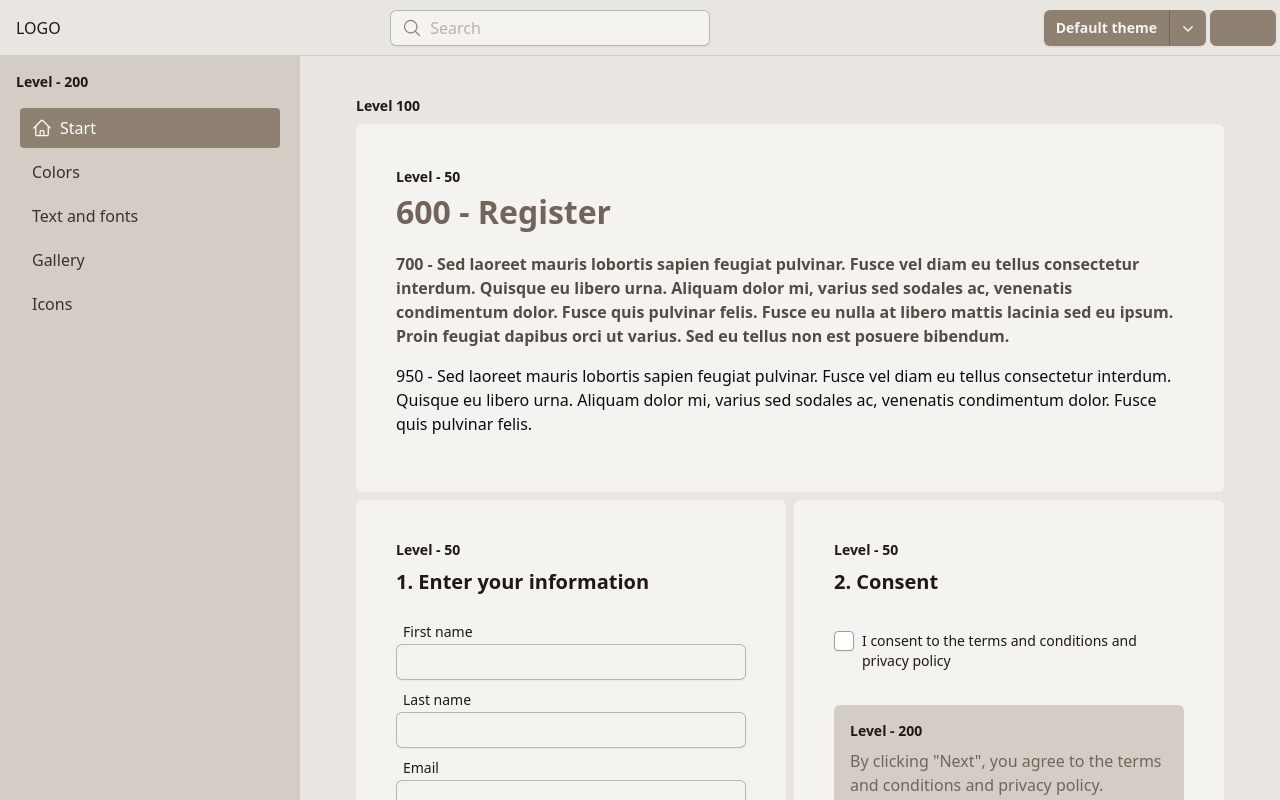
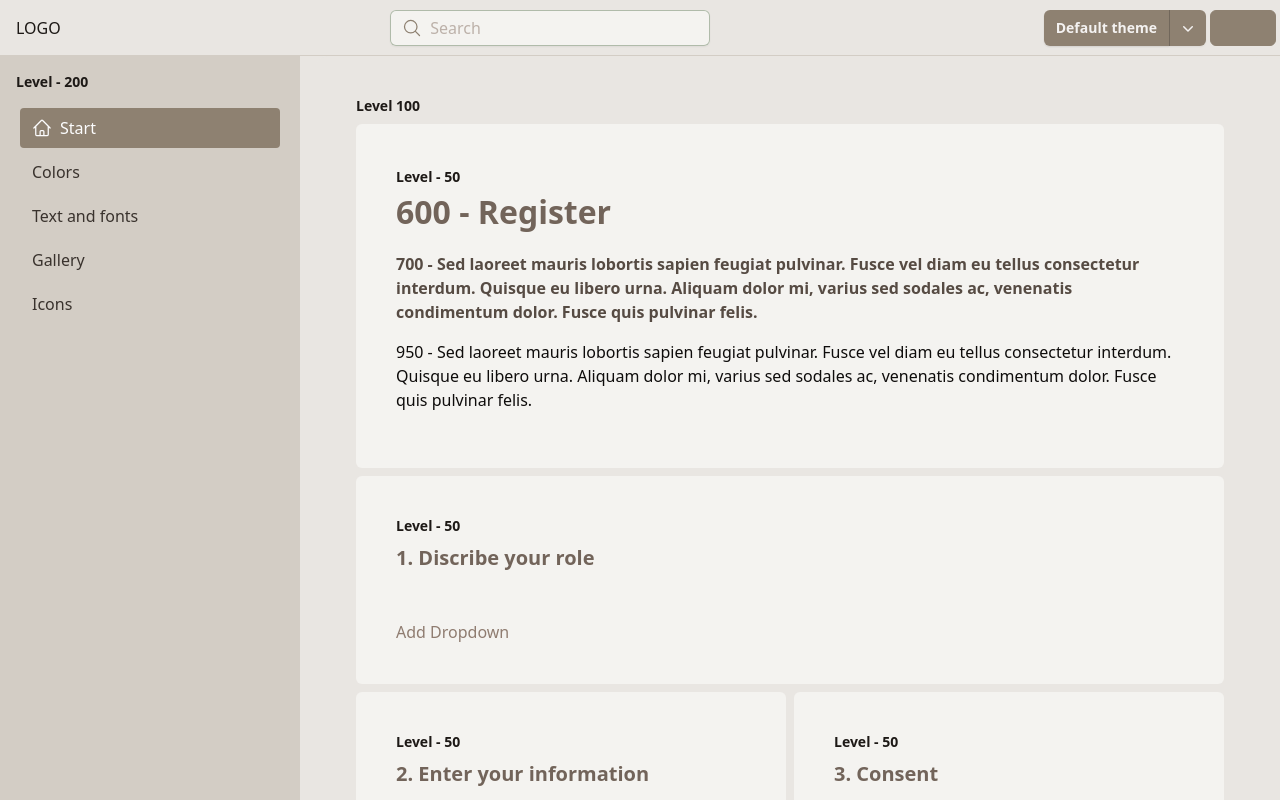
Before and after one commit to allbin/styles, a React (Vite) app: page /styles/ in a window 1280 px wide. Built offline with nearby package versions, Linux system fonts and the light colour scheme; some icons are missing.

Commit message:
* Remove example text * Add new field for Dropdown example

```diff
--- a/src/routes/index.tsx
+++ b/src/routes/index.tsx
@@ -21,9 +21,7 @@ function Root() {
           700 - Sed laoreet mauris lobortis sapien feugiat pulvinar. Fusce vel
           diam eu tellus consectetur interdum. Quisque eu libero urna. Aliquam
           dolor mi, varius sed sodales ac, venenatis condimentum dolor. Fusce
-          quis pulvinar felis. Fusce eu nulla at libero mattis lacinia sed eu
-          ipsum. Proin feugiat dapibus orci ut varius. Sed eu tellus non est
-          posuere bibendum.
+          quis pulvinar felis.
         </p>
         <p className="mb-4 text-text-950">
           950 - Sed laoreet mauris lobortis sapien feugiat pulvinar. Fusce vel
@@ -32,12 +30,21 @@ function Root() {
           quis pulvinar felis.
         </p>
       </div>
-      <div className="size-full">
+      <div className="flex size-full flex-col gap-2 rounded-md bg-background-50 p-10">
+        <span className="text-sm font-bold">Level - 50</span>
+        <span className="mb-10 text-xl font-bold text-text-600">
+          1. Discribe your role
+        </span>
+        <div>
+          <p className="text-text-500">Add Dropdown</p>
+        </div>
+      </div>
+      <div className="flex gap-2">
         <div className="flex gap-2">
           <div className="flex flex-1 flex-col gap-2 rounded-md bg-background-50 p-10">
             <span className="text-sm font-bold">Level - 50</span>
-            <span className="mb-10 text-xl font-bold">
-              1. Enter your information
+            <span className="mb-10 text-xl font-bold text-text-600">
+              2. Enter your information
             </span>
             <div className="flex flex-col gap-8">
               <Input id="first-name" label="First name" />
@@ -59,7 +66,9 @@ function Root() {
           <div className="flex flex-1 flex-col justify-between gap-2 rounded-md bg-background-50 p-10">
             <div className="flex flex-col gap-2">
               <span className="text-sm font-bold">Level - 50</span>
-              <span className="text-xl font-bold">2. Consent</span>
+              <span className="text-xl font-bold text-text-600">
+                3. Consent
+              </span>
             </div>
             <CheckBox
               id="consent"
@@ -78,26 +87,6 @@ function Root() {
           </div>
         </div>
       </div>
-
-      <div className="size-full rounded-md bg-background-50 p-10">
-        <span className="mb-4 flex text-[32px] font-bold text-text-600">
-          600 - 32px font-bold
-        </span>
-        <p className="mb-4 font-bold text-text-700">
-          600 - Sed laoreet mauris lobortis sapien feugiat pulvinar. Fusce vel
-          diam eu tellus consectetur interdum. Quisque eu libero urna. Aliquam
-          dolor mi, varius sed sodales ac, venenatis condimentum dolor. Fusce
-          quis pulvinar felis. Fusce eu nulla at libero mattis lacinia sed eu
-          ipsum. Proin feugiat dapibus orci ut varius. Sed eu tellus non est
-          posuere bibendum.
-        </p>
-        <p className="mb-4 text-text-950">
-          950 - Sed laoreet mauris lobortis sapien feugiat pulvinar. Fusce vel
-          diam eu tellus consectetur interdum. Quisque eu libero urna. Aliquam
-          dolor mi, varius sed sodales ac, venenatis condimentum dolor. Fusce
-          quis pulvinar felis.
-        </p>
-      </div>
     </div>
   );
 }
```
